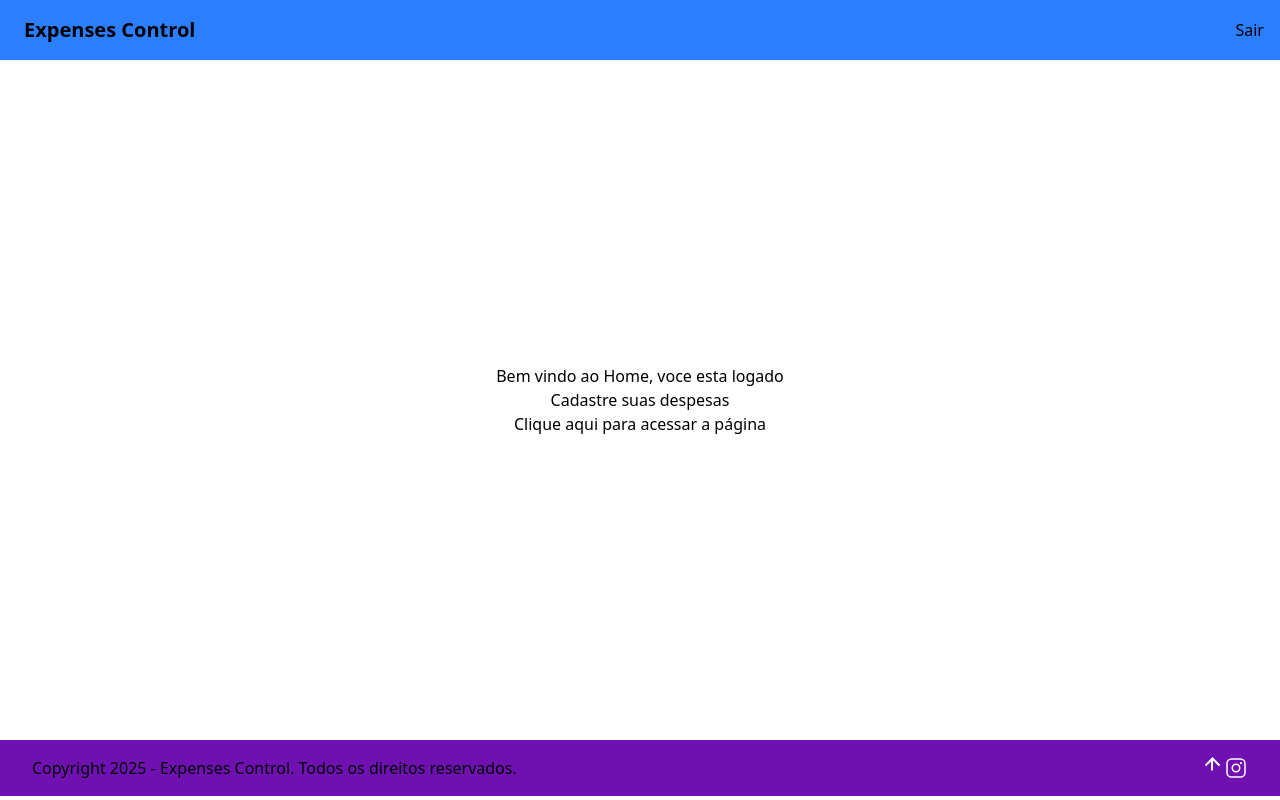
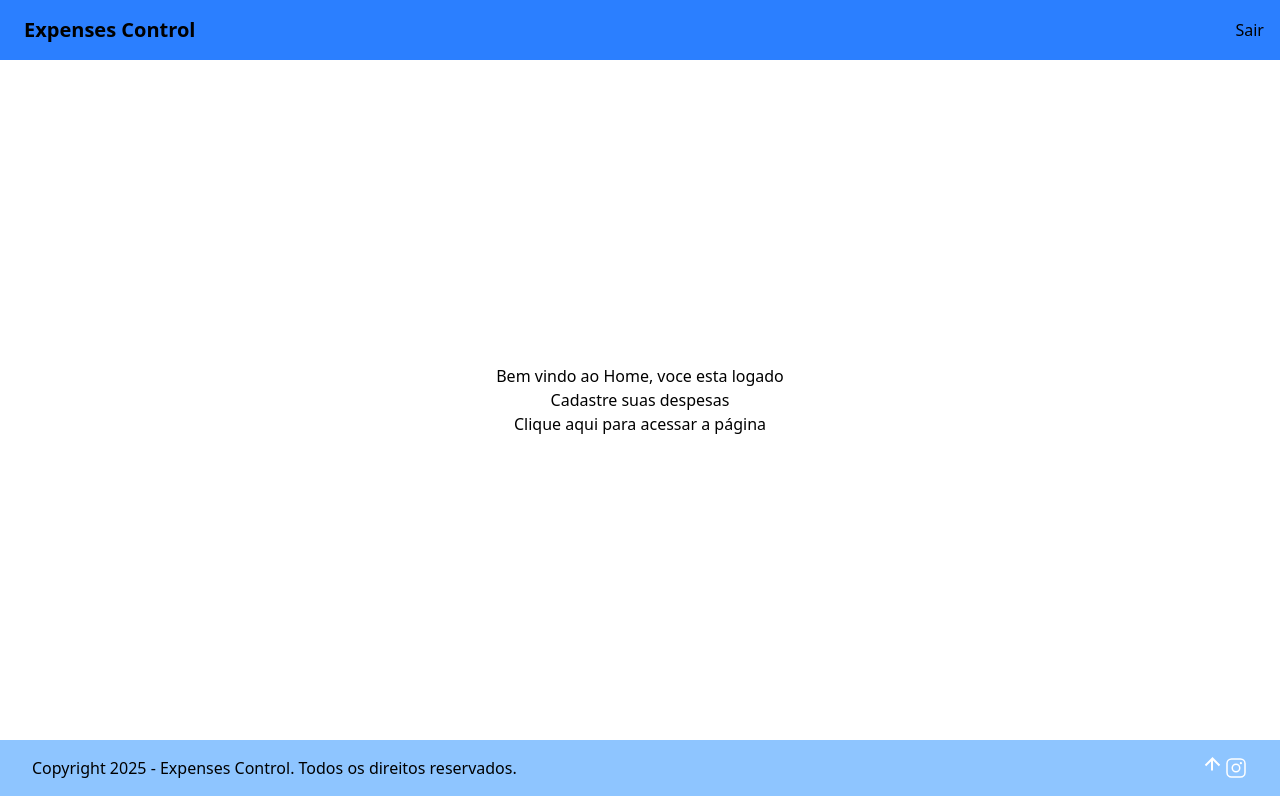
Before and after one commit to lucasbailo/FrontExpensesControl, a React (Vite) app: page / in a window 1280 px wide. Built offline with nearby package versions, Linux system fonts and the light colour scheme; sample sign-in values are in the browser's storage.

Commit message:
style: styling footer

```diff
--- a/src/components/Footer.tsx
+++ b/src/components/Footer.tsx
@@ -2,7 +2,7 @@ import React from "react";
 
 function Footer() {
     return (
-        <footer className="flex justify-between items-center py-4 px-8 bg-purple-800">
+        <footer className="flex justify-between items-center py-4 px-8 bg-blue-300">
             <div className="text-base">
                 <p>Copyright 2025 - Expenses Control. Todos os direitos reservados.</p>
             </div>
```
Also changed, not shown: src/components/Sidebar.tsx (added).
